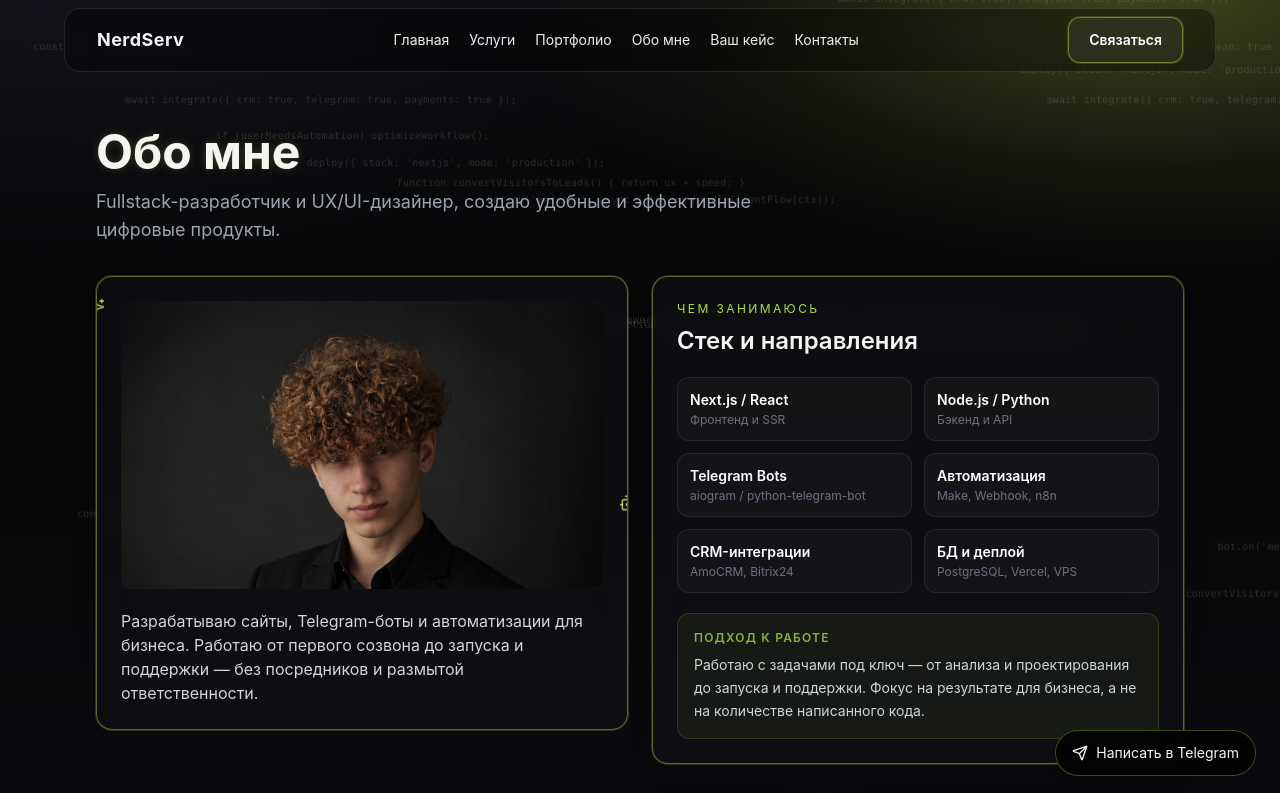
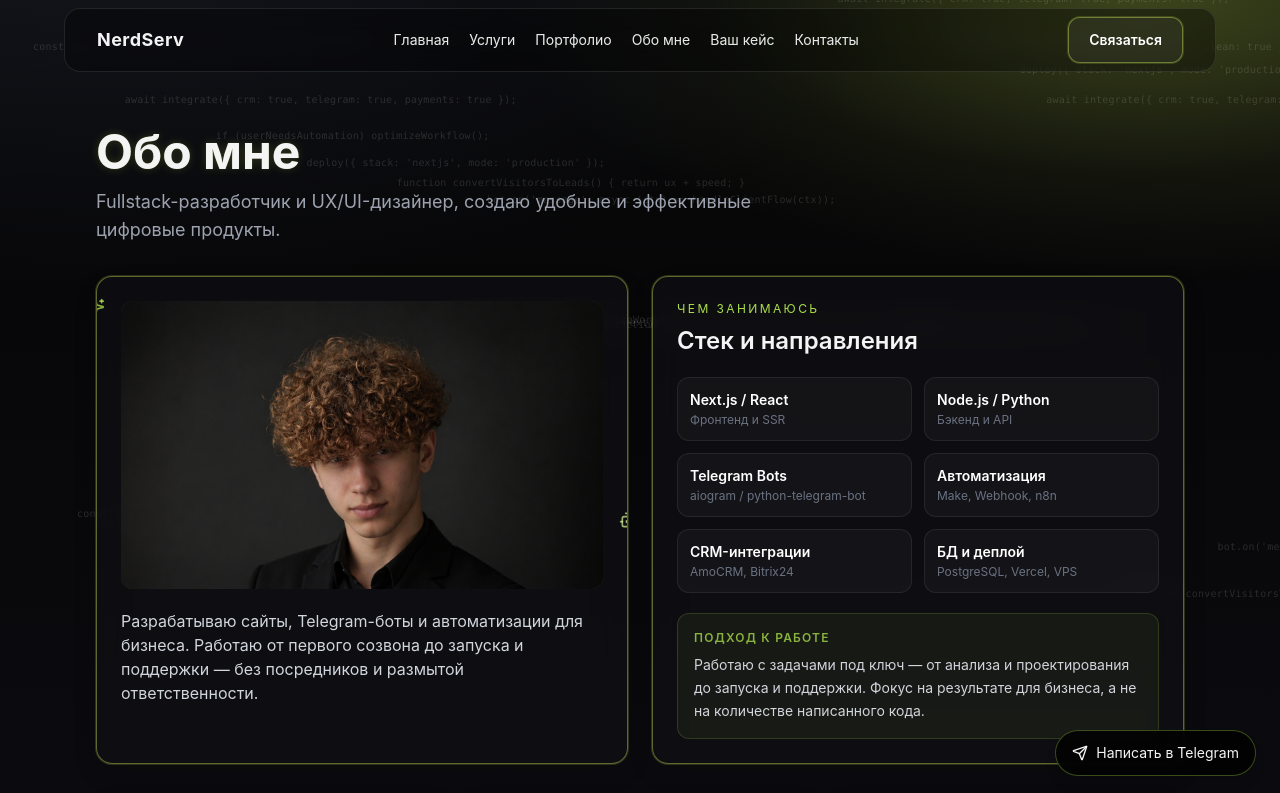
Before and after one commit to Pipata246/nerdServ, a Next.js app: page /about in a window 1280 px wide. Shown: the top 793 px of the page. Built offline with nearby package versions, Linux system fonts and the light colour scheme.

Commit message:
оптимизирована страница обо мне

```diff
--- a/src/app/about/page.tsx
+++ b/src/app/about/page.tsx
@@ -18,7 +18,7 @@ export default function AboutPage() {
 
         <div className="mt-8 grid gap-6 lg:grid-cols-2">
           <Reveal>
-            <div className="glass relative overflow-hidden rounded-2xl p-6">
+            <div className="glass relative flex h-full flex-col overflow-hidden rounded-2xl p-6">
               <SVGSprinkles />
               {/* Photo block */}
               <div className="relative mb-5 overflow-hidden rounded-xl">
@@ -41,11 +41,11 @@ export default function AboutPage() {
           </Reveal>
 
           <Reveal delay={0.1}>
-            <div className="glass rounded-2xl p-6">
+            <div className="glass flex h-full flex-col rounded-2xl p-6">
               <p className="text-xs uppercase tracking-[0.2em] text-lime-300/90">Чем занимаюсь</p>
               <h2 className="mt-2 text-2xl font-semibold">Стек и направления</h2>
 
-              <div className="mt-5 grid grid-cols-2 gap-3">
+              <div className="mt-5 grid flex-1 grid-cols-2 gap-3">
                 {[
                   { icon: "⬡", label: "Next.js / React", sub: "Фронтенд и SSR" },
                   { icon: "⬡", label: "Node.js / Python", sub: "Бэкенд и API" },
--- a/src/app/layout.tsx
+++ b/src/app/layout.tsx
@@ -10,6 +10,9 @@ export const metadata: Metadata = {
 export default function RootLayout({ children }: Readonly<{ children: React.ReactNode }>) {
   return (
     <html lang="ru">
+      <head>
+        <link rel="preload" href="/images/avatar.png" as="image" />
+      </head>
       <body>
         <SiteShell>{children}</SiteShell>
       </body>
```
